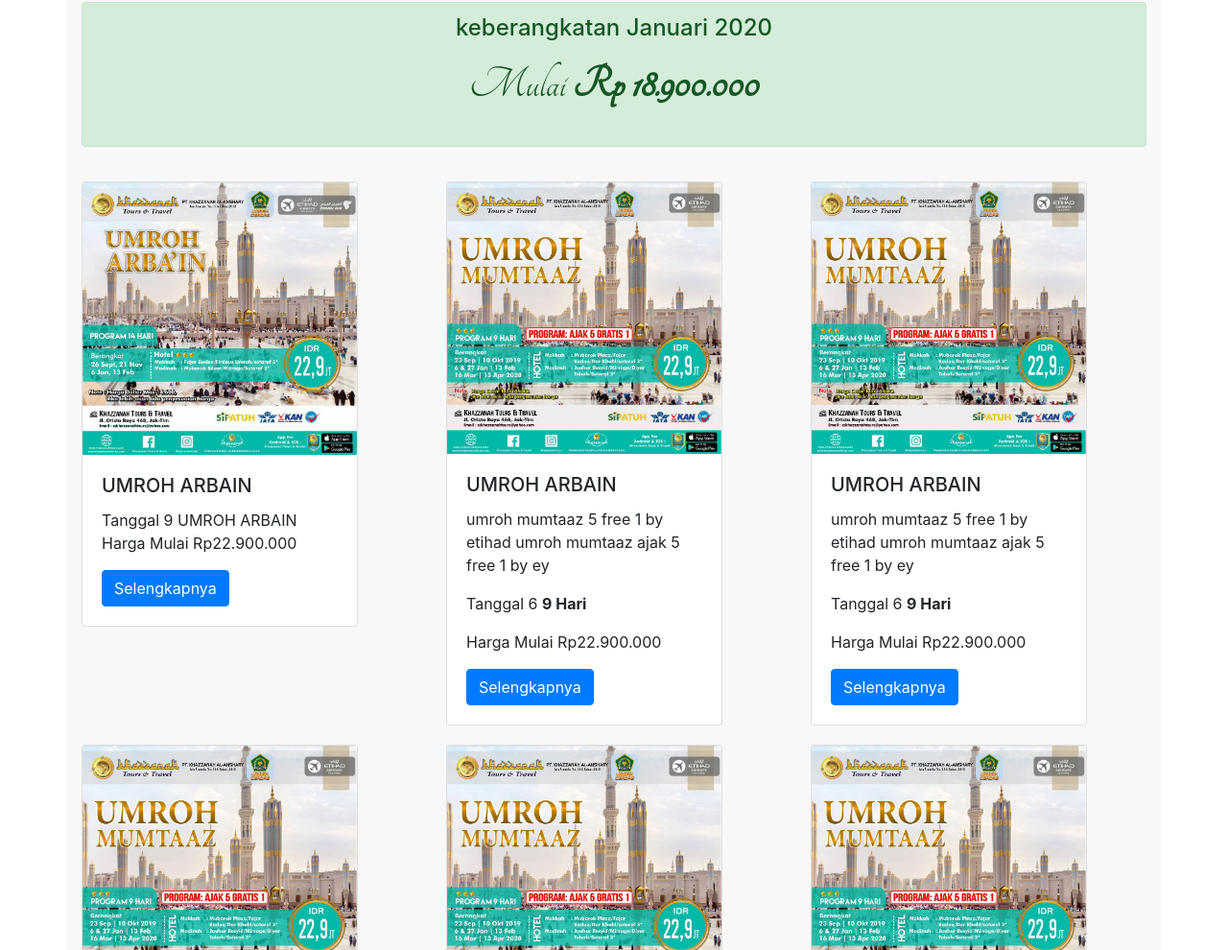
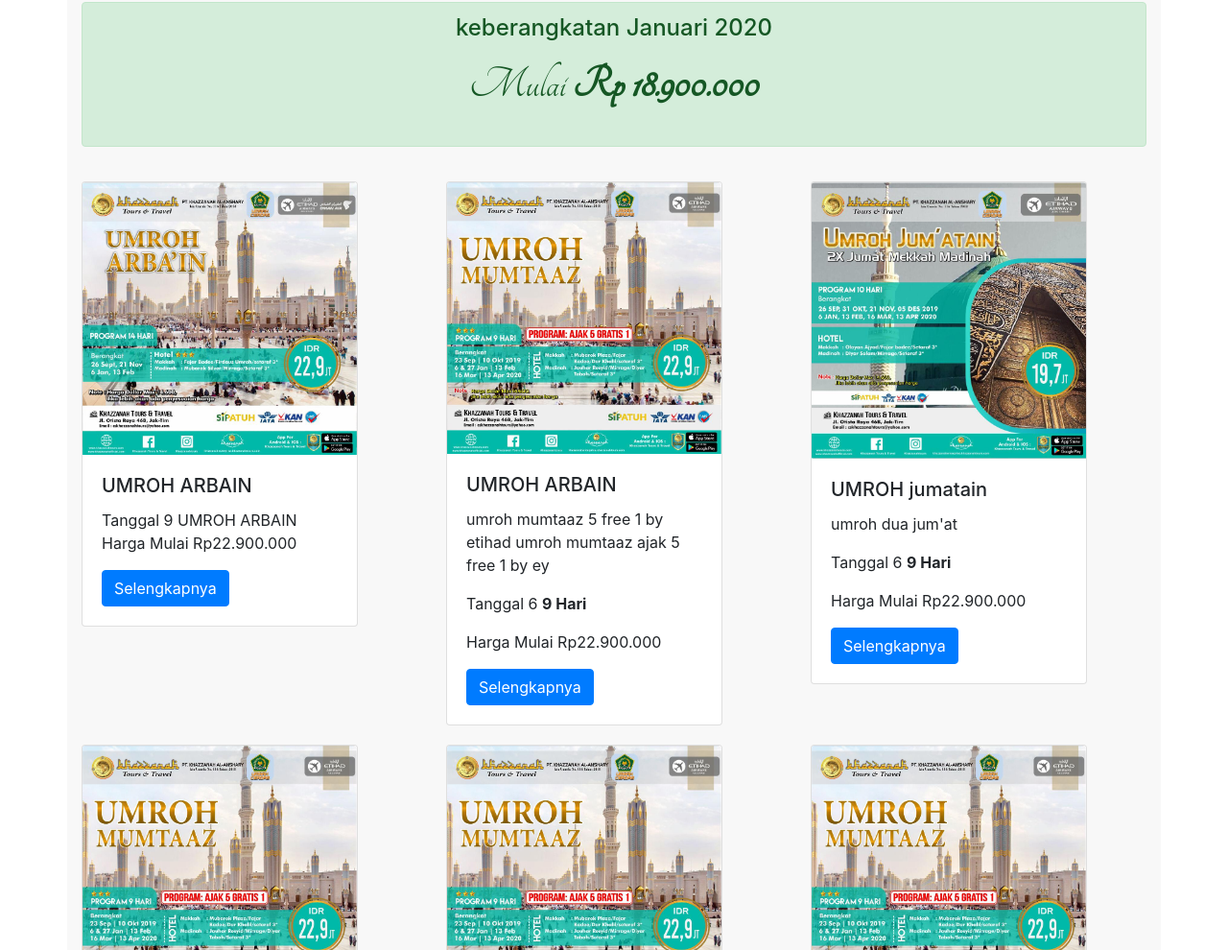
Before and after one commit to kusnani/test, a plain HTML site: page index.html in a window 1280 px wide. Shown: the part 1322-2312 px from the top of the page at 96% size. Drawn offline with nearby package versions, Linux system fonts and the light colour scheme.

Commit message:
edit gambar

```diff
--- a/index.html
+++ b/index.html
@@ -187,15 +187,15 @@
             </div>
           </div>
           <!-- akhir2 -->
+
           <!-- 3 -->
           <div class="col-lg-4 offset-lg-0 col-md-12 offset-md-3">
             <div class="c-padding-top card" style="width: 18rem;">
-              <img src="img/mumtaz.jpeg" class="card-img-top" alt="..." />
+              <img src="img/jumatain.jpeg" class="card-img-top" alt="..." />
               <div class="card-body">
-                <h5 class="card-title">UMROH ARBAIN</h5>
+                <h5 class="card-title">UMROH jumatain</h5>
                 <p class="card-text">
-                  umroh mumtaaz 5 free 1 by etihad umroh mumtaaz ajak 5 free 1
-                  by ey
+                  umroh dua jum'at
                 </p>
                 <p class="card-text">Tanggal 6 <b>9 Hari </b></p>
                 <p class="card-text">Harga Mulai Rp22.900.000</p>
```
Also changed, not shown: img/jumatain.jpeg (added).
